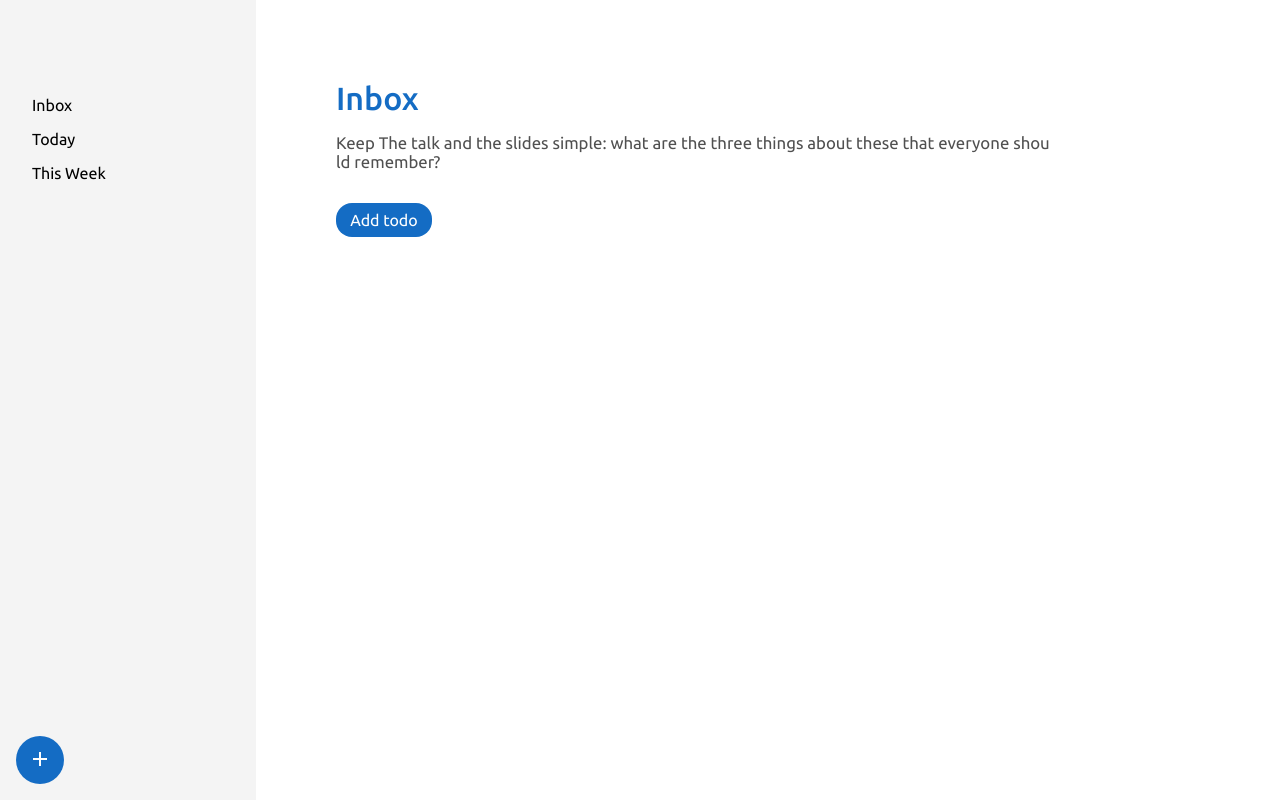
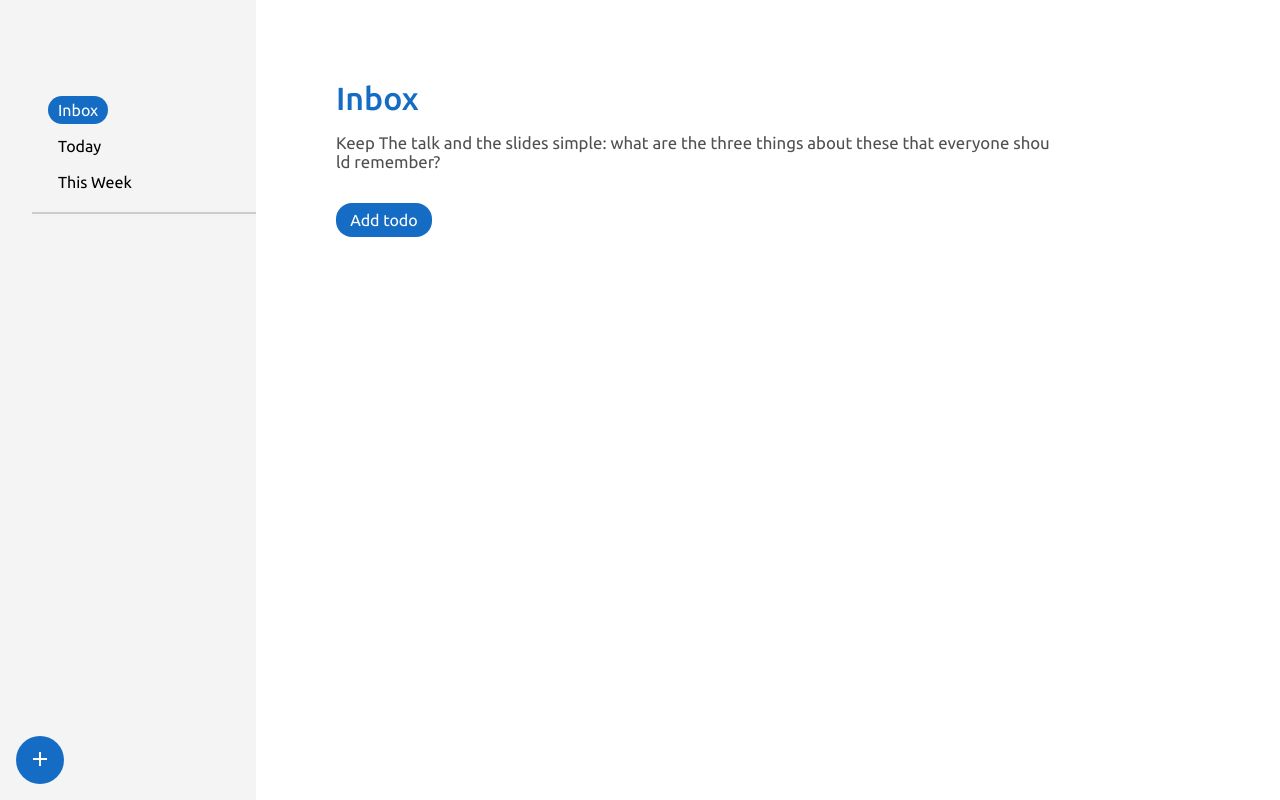
Before and after one commit to NitanJana/todoVault, a website built with webpack: page src/index.html in a window 1280 px wide. Built offline with nearby package versions, Linux system fonts and the light colour scheme.

Commit message:
feat: add hover and active state to sidebar projects

```diff
--- a/src/modules/displayController.js
+++ b/src/modules/displayController.js
@@ -8,6 +8,7 @@ export default class DisplayController {
   static loadHomePage() {
     DisplayController.loadProjects();
     DisplayController.openProject(Storage.getProjectList().getProjects()[0]);
+    document.querySelector('.sidebar-project-name').classList.add('sidebar-project-name-selected');
     DisplayController.initProjectButtons();
 
   }
@@ -264,6 +265,8 @@ export default class DisplayController {
   }
 
   static handleProjectButtons() {
+    document.querySelectorAll('.sidebar-project-name').forEach((item)=>item.classList.remove('sidebar-project-name-selected'));
+    this.classList.add('sidebar-project-name-selected');
     DisplayController.openProject(Storage.getProjectList().getProject(this.textContent));
   }
 
@@ -333,11 +336,12 @@ export default class DisplayController {
       deleteProject.classList.add('sidebar-project-delete-icon');
       deleteProject.addEventListener('click',DisplayController.handleDeleteSidebarProjectButton);
       outputDiv.append(projectName, deleteProject);
+      outputDiv.className = 'sidebar-user-project sidebar-project-button';
     }
     else {
       outputDiv.append(projectName);
+      outputDiv.className = 'sidebar-default-project sidebar-project-button';
     }
-    outputDiv.className = 'sidebar-user-project sidebar-project-button';
     document.getElementById('projects-container').appendChild(outputDiv);
   }
 
--- a/src/style.css
+++ b/src/style.css
@@ -19,14 +19,11 @@
 html,body {
   height: 100%;
   width: 100%;
-  overflow: hidden;
 }
 body {
   font-family: "Ubuntu", sans-serif;
-  height: 100vh;
   display: grid;
   grid-template-columns: 1fr 4fr;
-  overflow: auto;
 }
 
 /* Sidebar Styles */
@@ -34,15 +31,34 @@ body {
   background-color: var(--primary-gray);
 }
 .projects {
-  margin: 6rem 2rem;
+  margin: 6rem 0rem;
+  margin-left: 2rem;
   display: flex;
   flex-direction: column;
-  gap: 1rem;
+  gap: 0.5rem;
+}
+.sidebar-default-project:nth-child(3){
+  padding-bottom: 1rem;
+  border-bottom: 2px solid rgb(204, 204, 204);
 }
 .sidebar-project-button {
   cursor: pointer;
   display: flex;
   justify-content: space-between;
+  padding: 0 1rem;
+}
+.sidebar-project-name{
+  padding: 5px 10px;
+  border-radius: 1rem;
+  transition: all 0.5s ease;
+}
+.sidebar-project-name:hover{
+  color: var(--primary-white);
+  background-color: var(--accent-color);
+}
+.sidebar-project-name-selected{
+  background-color: var(--accent-color);
+  color: var(--primary-white);
 }
 .sidebar-project-delete-icon{
   opacity: 0;
@@ -89,7 +105,6 @@ body {
   display: flex;
   flex-direction: column;
   gap: 1rem;
-
 }
 .project-name-container{
   display: flex;
```
Also changed, not shown: dist/main.js.
